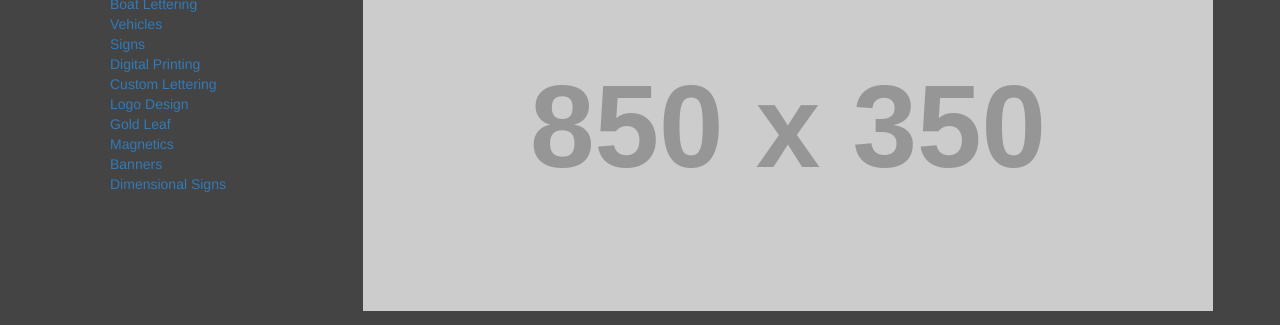
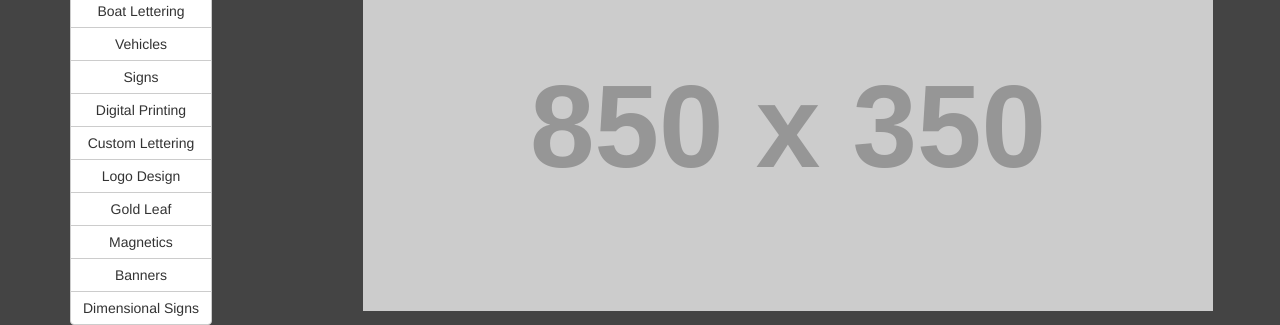
Before and after one commit to rgc3/sbr, a plain HTML site: page index.html in a window 1280 px wide. Shown: the part 294-619 px from the top of the page. Drawn offline with nearby package versions, Linux system fonts and the light colour scheme; placeholder pictures from the web are drawn by us; a script that the page names is missing.

Commit message:
Add bootstrap vertical button group for index.html services

```diff
--- a/index.html
+++ b/index.html
@@ -37,19 +37,21 @@
     <div class="main">
       <div class="row">
         <div class="col-md-3">
+
           <h2>Services</h2>
-          <ul>
-            <li><a href="#">Boat Lettering</a></li>
-            <li><a href="#">Vehicles</a></li>
-            <li><a href="#">Signs</a></li>
-            <li><a href="#">Digital Printing</a></li>
-            <li><a href="#">Custom Lettering</a></li>
-            <li><a href="#">Logo Design</a></li>
-            <li><a href="#">Gold Leaf</a></li>
-            <li><a href="#">Magnetics</a></li>
-            <li><a href="#">Banners</a></li>
-            <li><a href="#">Dimensional Signs</a></li>
-          </ul>
+          <Div class="btn-group-vertical">
+            <button type="button" class="btn btn-default">Boat Lettering</button>
+            <button type="button" class="btn btn-default">Vehicles</button>
+            <button type="button" class="btn btn-default">Signs</button>
+            <button type="button" class="btn btn-default">Digital Printing</button>
+            <button type="button" class="btn btn-default">Custom Lettering</button>
+            <button type="button" class="btn btn-default">Logo Design</button>
+            <button type="button" class="btn btn-default">Gold Leaf</button>
+            <button type="button" class="btn btn-default">Magnetics</button>
+            <button type="button" class="btn btn-default">Banners</button>
+            <button type="button" class="btn btn-default">Dimensional Signs</button>
+          </div>
+
         </div><!-- Left Col -->
 
         <div class="col-md-9">
```
